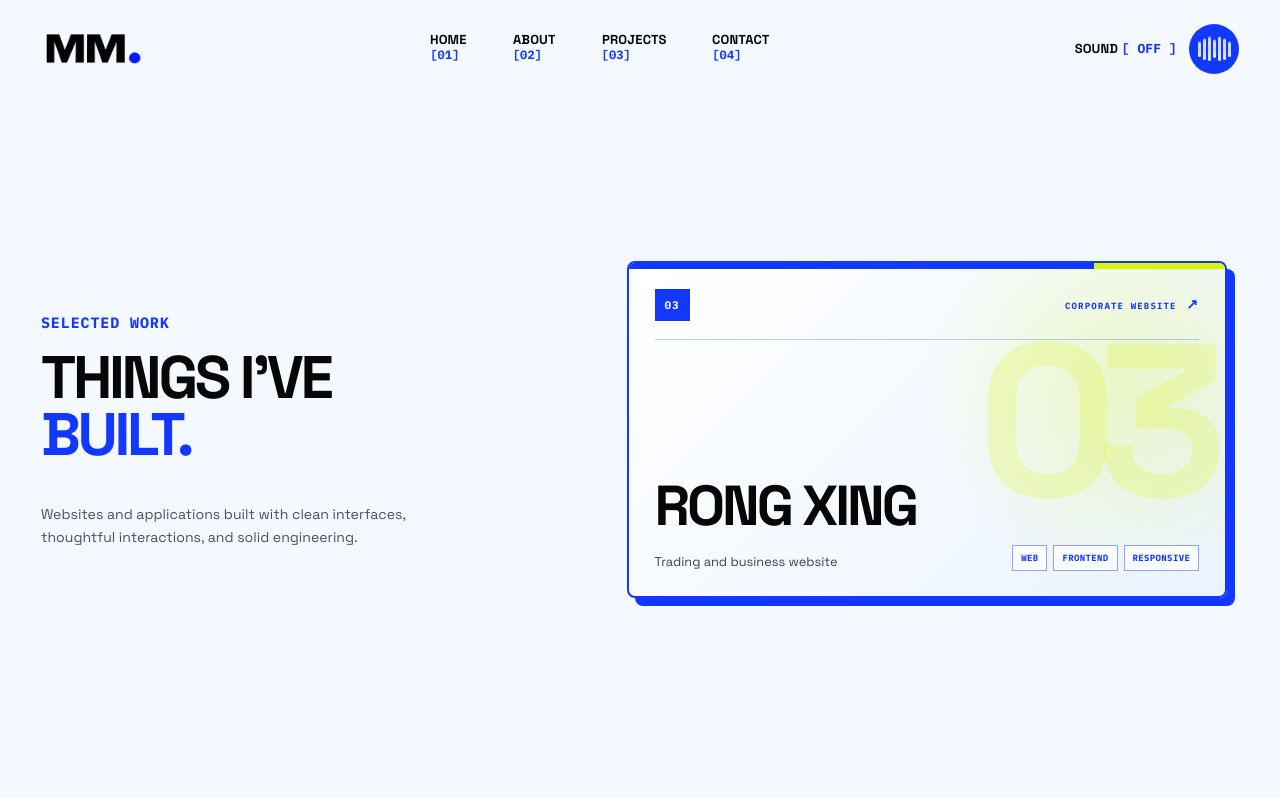
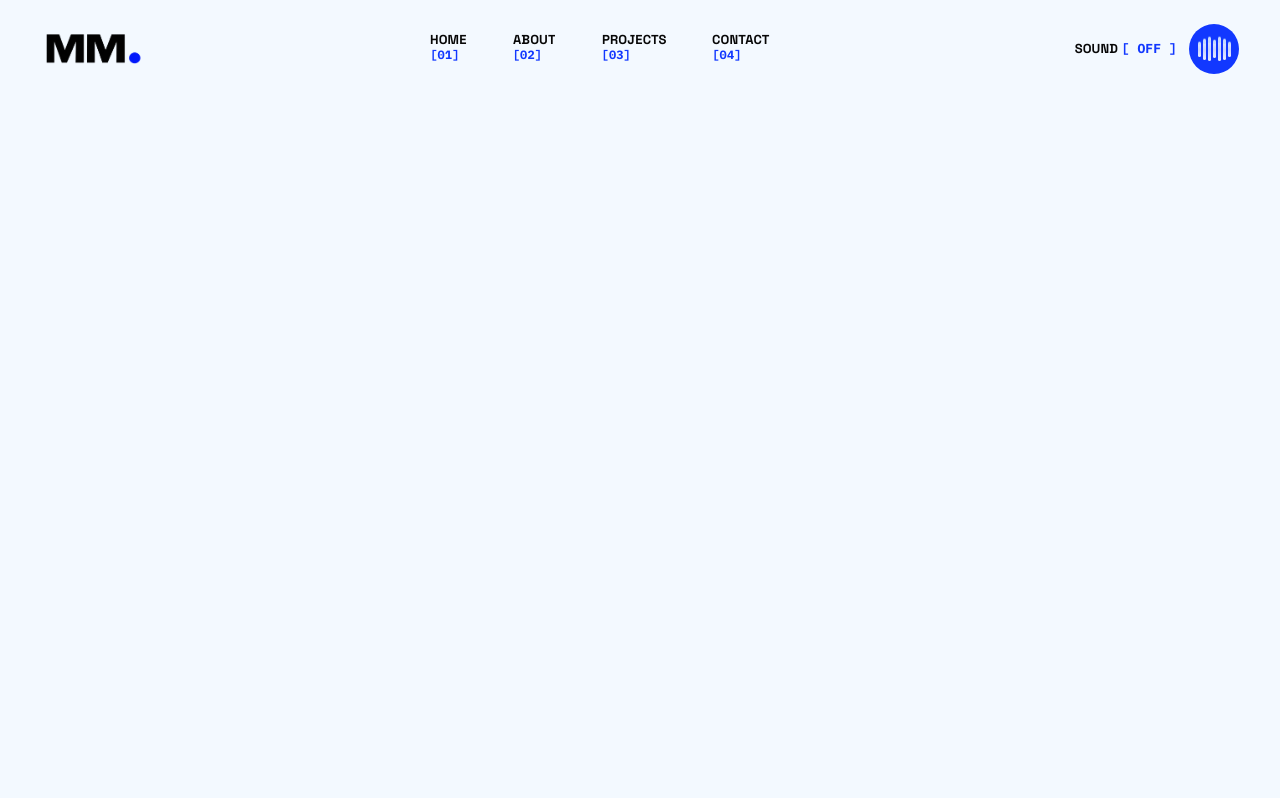
Before and after one commit to Marcella125/MM., a Next.js app: page / in a window 1280 px wide. Shown: the top 798 px of the page. Built offline with nearby package versions, Linux system fonts and the light colour scheme.

Commit message:
New updates related to about me and projects

```diff
--- a/src/components/AboutSection.module.css
+++ b/src/components/AboutSection.module.css
@@ -90,6 +90,8 @@
 .portraitImage { object-fit: cover; object-position: 50% 42%; filter: saturate(0.8) contrast(1.04); }
 
 @media (min-width: 1101px) {
+  .section { height: 400svh; overflow: visible; }
+  .stage { position: sticky; top: var(--header-clearance); height: calc(100svh - var(--header-clearance)); }
   .portraitFrame { max-width: min(56%, 400px); height: 64%; }
 }
 
--- a/src/components/AboutSection.tsx
+++ b/src/components/AboutSection.tsx
@@ -4,7 +4,6 @@ import Image from "next/image";
 import { motion, type MotionValue, useMotionValue, useMotionValueEvent, useScroll, useTransform } from "framer-motion";
 import { useEffect, useRef, useState } from "react";
 import { assetPath } from "@/src/lib/paths";
-import { useStoryScrollProgress } from "./StoryScroll";
 import { useHydratedReducedMotion } from "./useHydratedReducedMotion";
 import styles from "./AboutSection.module.css";
 
@@ -225,8 +224,7 @@ function ChapterContent({ index, progress, active, reducedMotion }: {
 export default function AboutSection() {
   const sectionRef = useRef<HTMLElement>(null);
   const mobileTrackRef = useRef<HTMLDivElement>(null);
-  const desktopProgress = useStoryScrollProgress();
-  const { scrollYProgress: mobileProgress } = useScroll({ target: mobileTrackRef, offset: ["start start", "end end"] });
+  const { scrollYProgress: sectionProgress } = useScroll({ target: mobileTrackRef, offset: ["start start", "end end"] });
   const { scrollYProgress: entryProgress } = useScroll({ target: sectionRef, offset: ["start end", "start start"] });
   const { scrollYProgress: exitProgress } = useScroll({ target: sectionRef, offset: ["end end", "end start"] });
   const entryOpacity = useTransform(entryProgress, [0, 0.5, 1], [0, 0, 1]);
@@ -246,7 +244,7 @@ export default function AboutSection() {
     const syncProgress = () => {
       if (!progressEnabled) return;
 
-      progress.set(desktop.matches ? desktopProgress.get() : mobileProgress.get());
+      progress.set(sectionProgress.get());
     };
 
     const syncLayout = () => {
@@ -267,8 +265,7 @@ export default function AboutSection() {
       }
     };
 
-    const unsubscribeDesktop = desktopProgress.on("change", syncProgress);
-    const unsubscribeMobile = mobileProgress.on("change", syncProgress);
+    const unsubscribeProgress = sectionProgress.on("change", syncProgress);
     desktop.addEventListener("change", syncLayout);
     window.addEventListener("wheel", enableProgress, { passive: true });
     window.addEventListener("touchstart", enableProgress, { passive: true });
@@ -277,14 +274,13 @@ export default function AboutSection() {
 
     return () => {
       cancelAnimationFrame(animationFrame);
-      unsubscribeDesktop();
-      unsubscribeMobile();
+      unsubscribeProgress();
       desktop.removeEventListener("change", syncLayout);
       window.removeEventListener("wheel", enableProgress);
       window.removeEventListener("touchstart", enableProgress);
       window.removeEventListener("keydown", handleScrollKey);
     };
-  }, [desktopProgress, mobileProgress, progress]);
+  }, [sectionProgress, progress]);
 
   useMotionValueEvent(progress, "change", (value) => {
     const nextChapter = Math.min(3, Math.max(0, Math.round(value * 3)));
@@ -309,7 +305,7 @@ export default function AboutSection() {
               index={index}
               progress={progress}
               active={activeChapter === index}
-              animateTransition={desktopLayout}
+              animateTransition={!reducedMotion}
               reducedMotion={reducedMotion}
             />
           ))}
--- a/src/components/CinematicSectionStack.module.css
+++ b/src/components/CinematicSectionStack.module.css
@@ -52,13 +52,45 @@
 }
 
 @media (min-width: 1101px) {
+  .stack {
+    height: auto;
+  }
+
+  .viewport {
+    position: relative;
+    top: auto;
+    height: auto;
+    overflow: visible;
+    perspective: none;
+  }
+
+  .panel {
+    position: relative;
+    inset: auto;
+    opacity: 1 !important;
+    pointer-events: auto !important;
+    transform: none !important;
+    will-change: auto;
+  }
+
+  .surface {
+    height: auto;
+    overflow: visible;
+    filter: none !important;
+    transform: none !important;
+    will-change: auto;
+  }
+
+  .homeLayer {
+    min-height: calc(100svh - var(--stack-top));
+  }
+
   .panel:nth-child(2) .surface > :global(section) {
     border-top: 0;
   }
 
   .surface > :global(section) {
     width: 100%;
-    height: 100%;
     min-height: 0;
     margin-inline: 0;
     background: transparent;
@@ -126,8 +158,8 @@
 
 @media (max-width: 700px) {
   .panel:first-child {
-    position: sticky;
-    top: var(--stack-top);
+    position: relative;
+    top: auto;
   }
 
   .panel:nth-child(3) {
--- a/src/components/CinematicSectionStack.tsx
+++ b/src/components/CinematicSectionStack.tsx
@@ -151,56 +151,35 @@ export default function CinematicSectionStack({ children }: { children: ReactNod
   const smoothProgress = useSpring(scrollYProgress, scrollSpring);
 
   useEffect(() => {
-    function isCinematicLayout() {
-      return window.matchMedia("(min-width: 1101px)").matches;
+    let cancelled = false;
+
+    function alignHashTarget() {
+      if (cancelled || !window.location.hash) return;
+
+      const id = decodeURIComponent(window.location.hash.slice(1));
+      if (!sectionIds.includes(id)) return;
+
+      const target = document.getElementById(id);
+      const homepage = document.querySelector<HTMLElement>(".homepage");
+      if (!target || !homepage) return;
+
+      const clearance = Number.parseFloat(
+        window.getComputedStyle(homepage).getPropertyValue("--header-clearance"),
+      ) || 0;
+      const top = target.getBoundingClientRect().top + window.scrollY - clearance;
+      window.scrollTo({ top: Math.max(0, top), left: 0, behavior: "auto" });
     }
 
-    function scrollToSection(index: number) {
-      const stack = stackRef.current;
-      if (!stack || !isCinematicLayout()) return false;
+    const timeout = window.setTimeout(alignHashTarget, 300);
+    void document.fonts.ready.then(alignHashTarget);
+    window.addEventListener("load", alignHashTarget);
 
-      const stackTop = stack.getBoundingClientRect().top + window.scrollY;
-      const travel = stack.offsetHeight - window.innerHeight;
-      const sectionProgress = sceneStarts[index] / totalScrollUnits;
-      const root = document.documentElement;
-      const previousScrollBehavior = root.style.scrollBehavior;
-      root.style.scrollBehavior = "auto";
-      window.scrollTo({ top: stackTop + travel * sectionProgress, behavior: "auto" });
-      window.requestAnimationFrame(() => {
-        root.style.scrollBehavior = previousScrollBehavior;
-      });
-      return true;
-    }
-
-    function handleAnchorClick(event: MouseEvent) {
-      const target = event.target;
-      if (!(target instanceof Element)) return;
-
-      const anchor = target.closest<HTMLAnchorElement>('a[href^="#"]');
-      const id = anchor?.getAttribute("href")?.slice(1);
-      const index = id ? sectionIds.indexOf(id) : -1;
-      if (index < 0 || !scrollToSection(index)) return;
-
-      event.preventDefault();
-      window.history.replaceState(null, "", index === 0 ? window.location.pathname : `#${id}`);
-    }
-
-    function syncLocationHash() {
-      const id = window.location.hash.slice(1);
-      const index = sectionIds.indexOf(id);
-      if (index >= 0) scrollToSection(index);
-    }
-
-    const initialHashTimeout = window.setTimeout(syncLocationHash, 160);
-
-    document.addEventListener("click", handleAnchorClick, true);
-    window.addEventListener("hashchange", syncLocationHash);
     return () => {
-      window.clearTimeout(initialHashTimeout);
-      document.removeEventListener("click", handleAnchorClick, true);
-      window.removeEventListener("hashchange", syncLocationHash);
+      cancelled = true;
+      window.clearTimeout(timeout);
+      window.removeEventListener("load", alignHashTarget);
     };
-  }, [items.length]);
+  }, []);
 
   const stackStyle = {
     "--stack-scroll-units": totalScrollUnits + 1,
--- a/src/components/PortfolioSections.module.css
+++ b/src/components/PortfolioSections.module.css
@@ -54,7 +54,7 @@
 .projectLink:focus-visible { outline: 3px solid var(--blue); outline-offset: -6px; }
 .projectLink:hover .project,
 .projectLink:focus-visible .project { border-color: #070707; box-shadow: 12px 12px 0 var(--blue); }
-.projectLink .projectType::after { content: " ↗"; font-size: 14px; }
+.projectLink .projectType::after { content: " â†—"; font-size: 14px; }
 
 .project {
   position: relative;
@@ -102,8 +102,8 @@
   .project[data-project-index] {
     background: radial-gradient(circle at 83% 37%, color-mix(in srgb, var(--project-accent) 23%, transparent), transparent 37%), linear-gradient(135deg, #fff 0%, #eaf3ff 100%);
   }
-  .projectsSection { padding-top: clamp(24px, 3vh, 36px); padding-bottom: clamp(32px, 5vh, 48px); }
-  .projectsSection .inner { grid-template-columns: minmax(0, 0.9fr) minmax(0, 1.1fr); grid-template-rows: minmax(0, 1fr); column-gap: clamp(36px, 5vw, 88px); align-items: center; }
+  .projectsSection { display: block; height: calc(6 * (100svh - var(--header-clearance))); min-height: 0; padding: 0 var(--page-pad-inline); scroll-margin-top: var(--header-clearance); }
+  .projectsSection .inner { position: sticky; top: var(--header-clearance); grid-template-columns: minmax(0, 0.9fr) minmax(0, 1.1fr); grid-template-rows: minmax(0, 1fr); column-gap: clamp(36px, 5vw, 88px); align-items: center; width: calc(100% + 2 * var(--page-pad-inline)); height: calc(100svh - var(--header-clearance)); margin-inline: calc(-1 * var(--page-pad-inline)); padding: clamp(24px, 3vh, 36px) var(--page-pad-inline) clamp(32px, 5vh, 48px); background: var(--background); }
   .sectionHeading { display: flex; flex-direction: column; align-items: flex-start; justify-content: center; gap: 0; min-width: 0; margin-bottom: 0; }
   .title { font-size: var(--editorial-heading-size); }
   .lede { max-width: 420px; margin-top: clamp(28px, 5vh, 48px); font-size: clamp(14px, 1.1vw, 17px); }
--- a/src/components/ProjectsSection.tsx
+++ b/src/components/ProjectsSection.tsx
@@ -1,9 +1,8 @@
 "use client";
 
-import { useEffect, useRef, type CSSProperties } from "react";
-import { motion, type MotionValue, useMotionValue, useScroll, useTransform } from "framer-motion";
+import { useRef, type CSSProperties } from "react";
+import { motion, type MotionValue, useScroll, useTransform } from "framer-motion";
 import SectionLabel from "./SectionLabel";
-import { useStoryScrollProgress } from "./StoryScroll";
 import { useHydratedReducedMotion } from "./useHydratedReducedMotion";
 import { assetPath } from "@/src/lib/paths";
 import Link from "next/link";
@@ -107,26 +106,10 @@ function ProjectCard({ project, index, progress }: {
 
 export default function ProjectsSection() {
   const sectionRef = useRef<HTMLElement>(null);
-  const desktopProgress = useStoryScrollProgress();
-  const { scrollYProgress: pageProgress } = useScroll({
+  const { scrollYProgress: progress } = useScroll({
     target: sectionRef,
     offset: ["start start", "end end"],
   });
-  const progress = useMotionValue(0);
-
-  useEffect(() => {
-    const desktop = window.matchMedia("(min-width: 1101px)");
-    const sync = () => progress.set(desktop.matches ? desktopProgress.get() : pageProgress.get());
-    const unsubscribeDesktop = desktopProgress.on("change", sync);
-    const unsubscribePage = pageProgress.on("change", sync);
-    desktop.addEventListener("change", sync);
-    sync();
-    return () => {
-      unsubscribeDesktop();
-      unsubscribePage();
-      desktop.removeEventListener("change", sync);
-    };
-  }, [desktopProgress, pageProgress, progress]);
 
   return (
     <section className={styles.projectsSection} id="projects" aria-labelledby="projects-heading" ref={sectionRef}>
```
